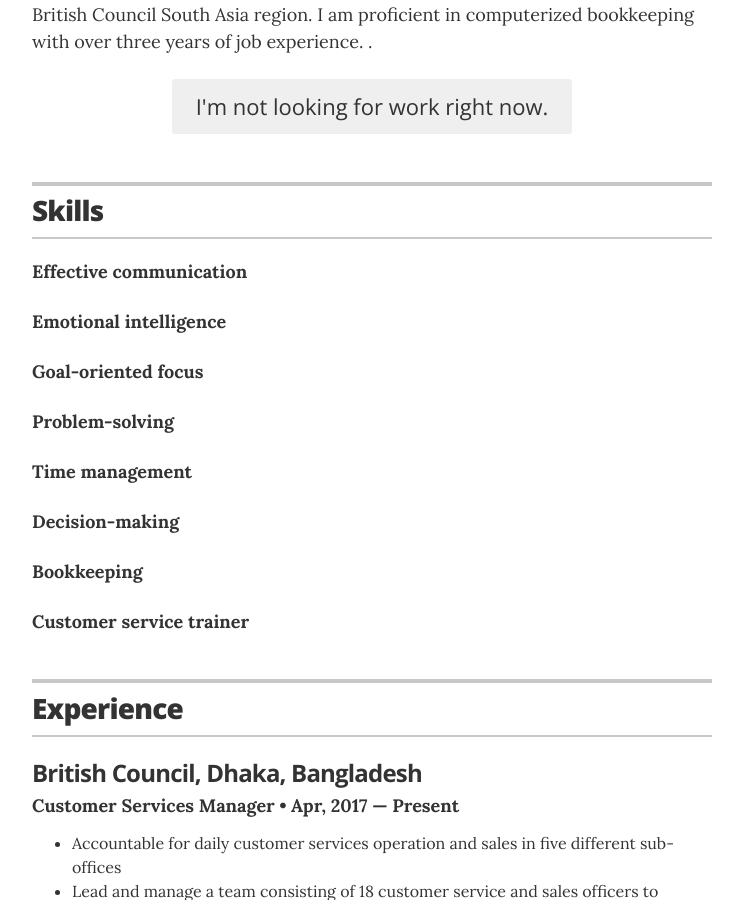
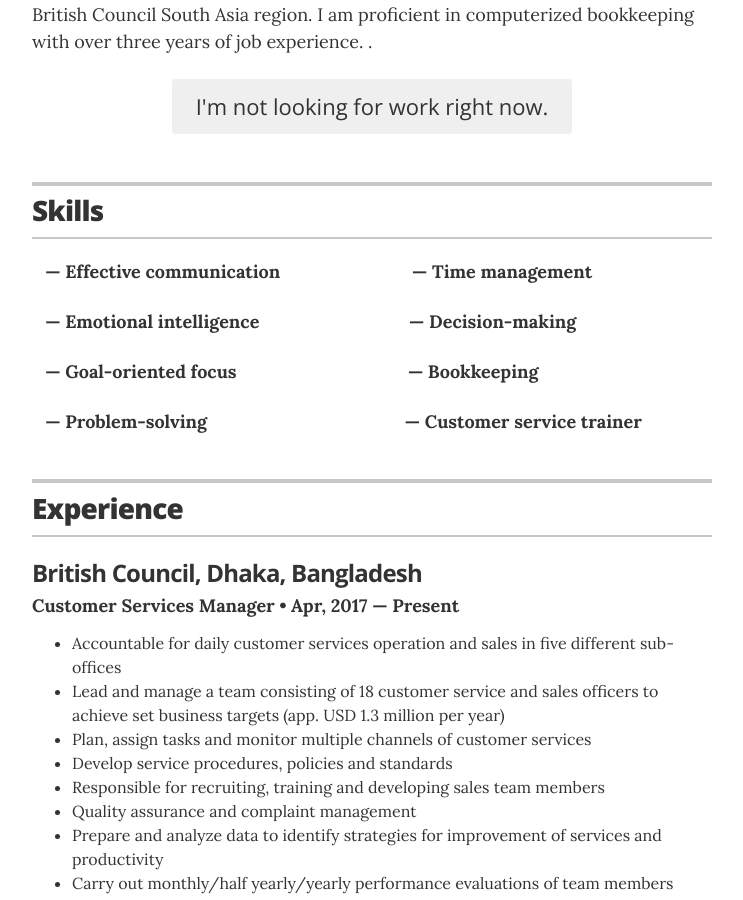
Before and after one commit to Tasnuba-s/resume, a Jekyll site: the page built from index.html, in a window 1280 px wide and 900 px high, scrolled down 514 px. Shown: the whole window, without its empty margins (268-1011 px from the left). Built offline with Jekyll 4.4.1, drawn with Linux system fonts in a browser that asks for light colours; part of the change alters nothing that is shown.

```diff
--- a/_data/skills.yml
+++ b/_data/skills.yml
@@ -1,32 +1,16 @@
 # Skills
-# 8
-- skill: Effective communication
-  # description:
-
-# 7
-- skill: Emotional intelligence
-  # description:
-
-# 6
-- skill: Goal-oriented focus
-  # description:
-
-# 5
-- skill: Problem-solving
-  # description:
-
 # 4
-- skill: Time management
-  # description:
+- skill: ⠀&mdash; Effective communication⠀⠀⠀⠀⠀⠀⠀⠀⠀⠀&mdash; Time management
+  # description:                             # description:
 
 # 3
-- skill: Decision-making
-  # description:
+- skill: ⠀&mdash; Emotional intelligence⠀⠀⠀⠀⠀⠀⠀⠀⠀⠀ ⠀&mdash; Decision-making
+  # description:                             # description:
 
 # 2
-- skill: Bookkeeping
-  # description:
+- skill: ⠀&mdash; Goal-oriented focus⠀⠀⠀⠀⠀⠀⠀⠀⠀⠀⠀⠀⠀&mdash; Bookkeeping
+  # description:                             # description:
 
 # 1
-- skill: Customer service trainer
-  # description:
+- skill: ⠀&mdash; Problem-solving⠀⠀⠀⠀⠀⠀⠀⠀⠀⠀⠀⠀⠀⠀⠀&mdash; Customer service trainer
+  # description:                             # description:
```
